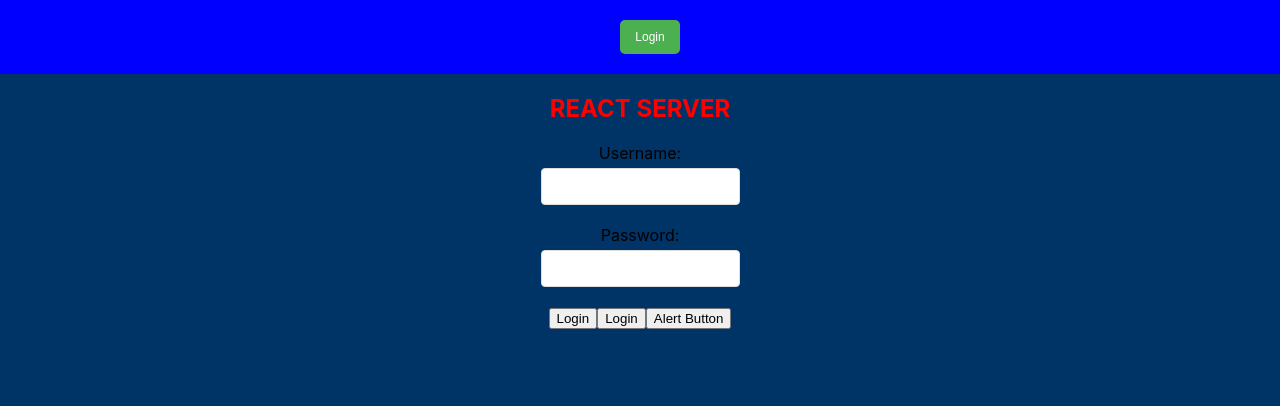
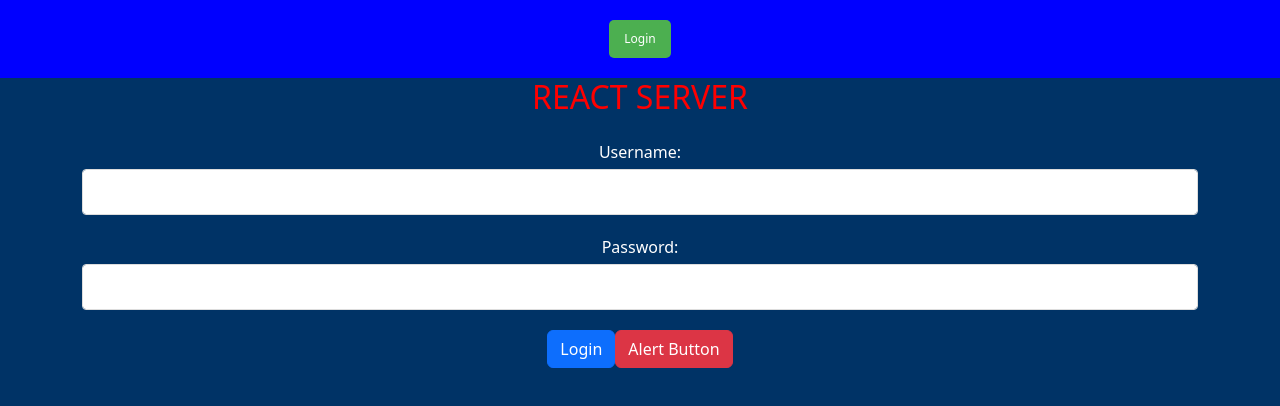
Before and after one commit to Cjunk/HOME-INVENTORY, a React (Create React App) app in the folder client/: page / in a window 1280 px wide. Shown: the top 406 px of the page. Built offline with nearby package versions, Linux system fonts and the light colour scheme.

Commit message:
bootstrap

```diff
--- a/client/package.json
+++ b/client/package.json
@@ -7,6 +7,7 @@
     "@testing-library/react": "^13.4.0",
     "@testing-library/user-event": "^13.5.0",
     "axios": "^1.6.5",
+    "bootstrap": "^5.3.2",
     "express-mysql-session": "^3.0.0",
     "react": "^18.2.0",
     "react-dom": "^18.2.0",
@@ -20,7 +21,6 @@
     "test": "react-scripts test",
     "eject": "react-scripts eject"
   },
-
   "eslintConfig": {
     "extends": [
       "react-app",
--- a/client/src/Components/login.js
+++ b/client/src/Components/login.js
@@ -1,4 +1,6 @@
-import React, { useState,useEffect } from 'react';
+import React, { useState, useEffect } from 'react';
+import 'bootstrap/dist/css/bootstrap.min.css';
+
 //import './styles/login.css';
 import axios from 'axios'; // Import Axios
 // public ip http://112.141.11.237/
@@ -40,7 +42,7 @@ function LoginForm({ setLogin }) {
         }
     };
     const handleAlertButtonClick = () => {
-        window.open('https://www.cnn.com', '_blank');
+        alert("I am working")
     };
     const handlePasswordKeyDown = (event) => {
         if (event.key === 'Enter') {
@@ -48,41 +50,49 @@ function LoginForm({ setLogin }) {
         }
     };
     return (
+        <div className="container"> {/* Add Bootstrap container class */}
             <div>
-            {errorMessage && <div>Error: {errorMessage}</div>}
-            <form onSubmit={handleSubmit} className="" method="Post">
+
+                {errorMessage && <div className="alert alert-danger">{errorMessage}</div>}
+                <form onSubmit={handleSubmit}>
                     <div>
-                    <h2>REACT SERVER</h2>
-                    <label htmlFor="username">Username:</label>
+
+                        <h2 className="mb-4">REACT SERVER</h2>
+                        <div className="mb-3">
+                            <label htmlFor="username" className="formlabel">Username:</label>
                             <input
                                 type="text"
                                 id="username"
                                 value={username}
                                 onChange={(e) => setUsername(e.target.value)}
+                                className="form-control"
                             />
                         </div>
+
+                    </div>
                     <div>
-                    <label htmlFor="password">Password:</label>
+                        <label htmlFor="password" className="formlabel">Password:</label>
                         <input
                             type="password"
                             id="password"
                             value={password}
                             onChange={(e) => setPassword(e.target.value)}
                             onKeyDown={handlePasswordKeyDown}
+                            className="form-control"
                         />
                     </div>
                     <div>
-                    <button type="submit" className="">
+                        <div className="mb-3">
+                        <button type="submit" className="btn btn-primary">
                             Login
                         </button>
-                    <button type="button" className="" onClick={handleSubmit} onPointerEnter={handleSubmit}>
-                        Login
-                    </button>
-                    <button type="button" className="" onClick={handleSubmit} onTouchStart={handleAlertButtonClick}>
+                            <button type="button" className="btn btn-danger" onClick={handleAlertButtonClick} onTouchStart={handleAlertButtonClick}>
                             Alert Button
                         </button>
                         </div>
+                    </div>
                 </form>
+            </div>
         </div>
     );
 }
--- a/client/src/Components/styles/heading.css
+++ b/client/src/Components/styles/heading.css
@@ -39,6 +39,7 @@
     cursor: pointer;
     transition: background-color 0.3s;
   font-size: 12px;
+
 }
 
 .navigation-header button:hover {
@@ -57,17 +58,25 @@
         flex-direction: column;
         align-items: flex-start;
         width: 100%;
+
     }
 
     .navigation-header li {
         width: 100%;
         margin: 5px 0;
+
     }
+    .mobbutton {
 
+    }
+    .resbutton {
+        font-size:28px;
+    }
     .navigation-header button {
         width: 100%;
         text-align: left;
         font-size: 25px;
+
     }
 
 }
--- a/client/src/Components/styles/login.css
+++ b/client/src/Components/styles/login.css
@@ -8,7 +8,9 @@
             height: 100vh;
             margin: 0;
         }
-
+        .formlabel {
+            color:white;
+                }
         .form {
             background-color: black;
             padding: 20px;
--- a/client/src/Components/testpage.js
+++ b/client/src/Components/testpage.js
@@ -53,7 +53,7 @@ function YourInventory({ setLogout }) {
 
   return (
     <div>
-      {theData && <div>TheData:{theData.userID} {theData.user_first_name}  {theData.user_email}</div>}
+      {theData && <div className="formlabel">TheData:{theData.userID} {theData.user_first_name}  {theData.user_email}</div>}
       <h2>Your inventory 3</h2>
       <h1> J J</h1>
       <button onClick={handleLogout} className="input" id="logoutBut">
```
Also changed, not shown: 1 other file (tests, documents, lock files or other folders). Lines whose indentation alone changed are shown as unchanged.
